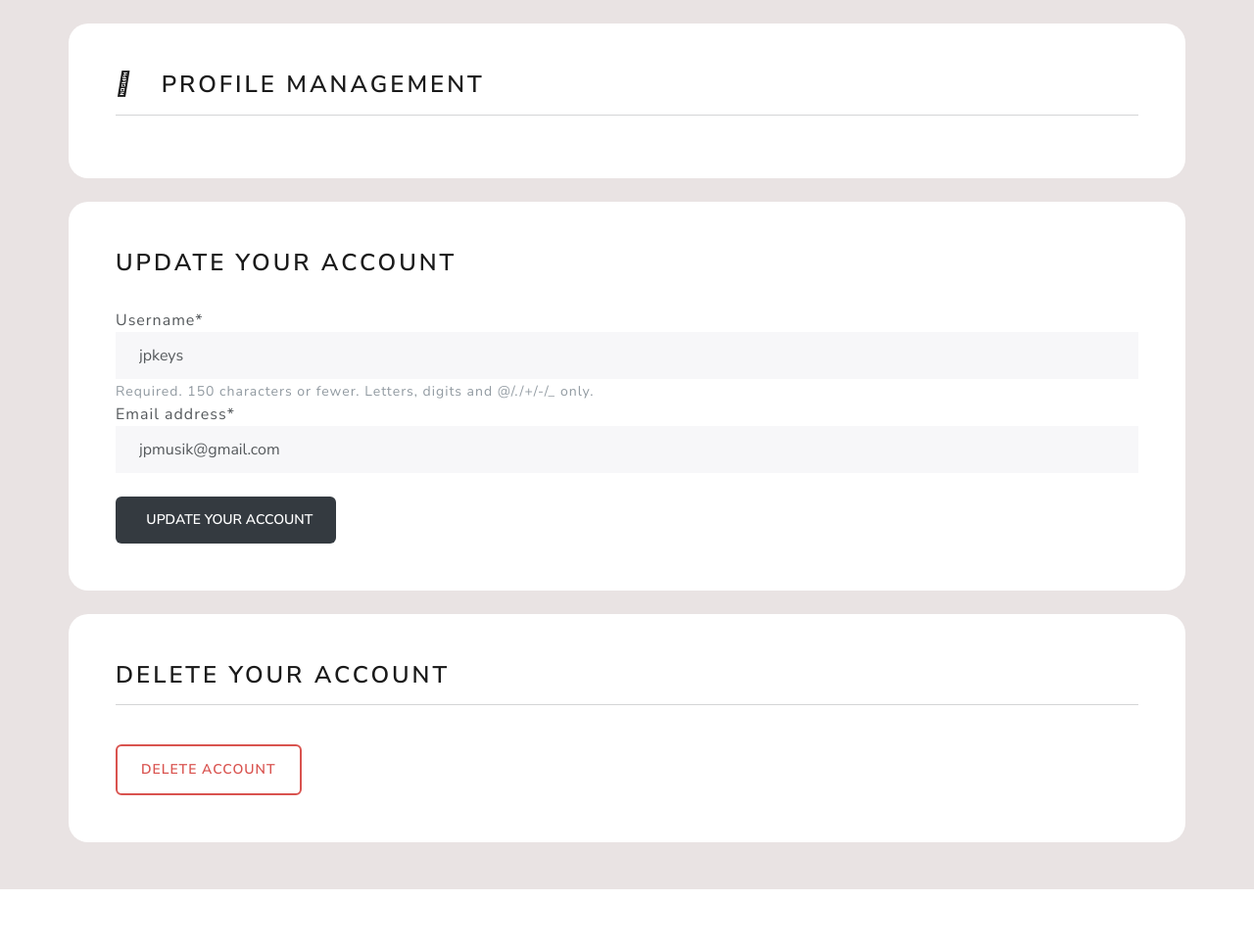
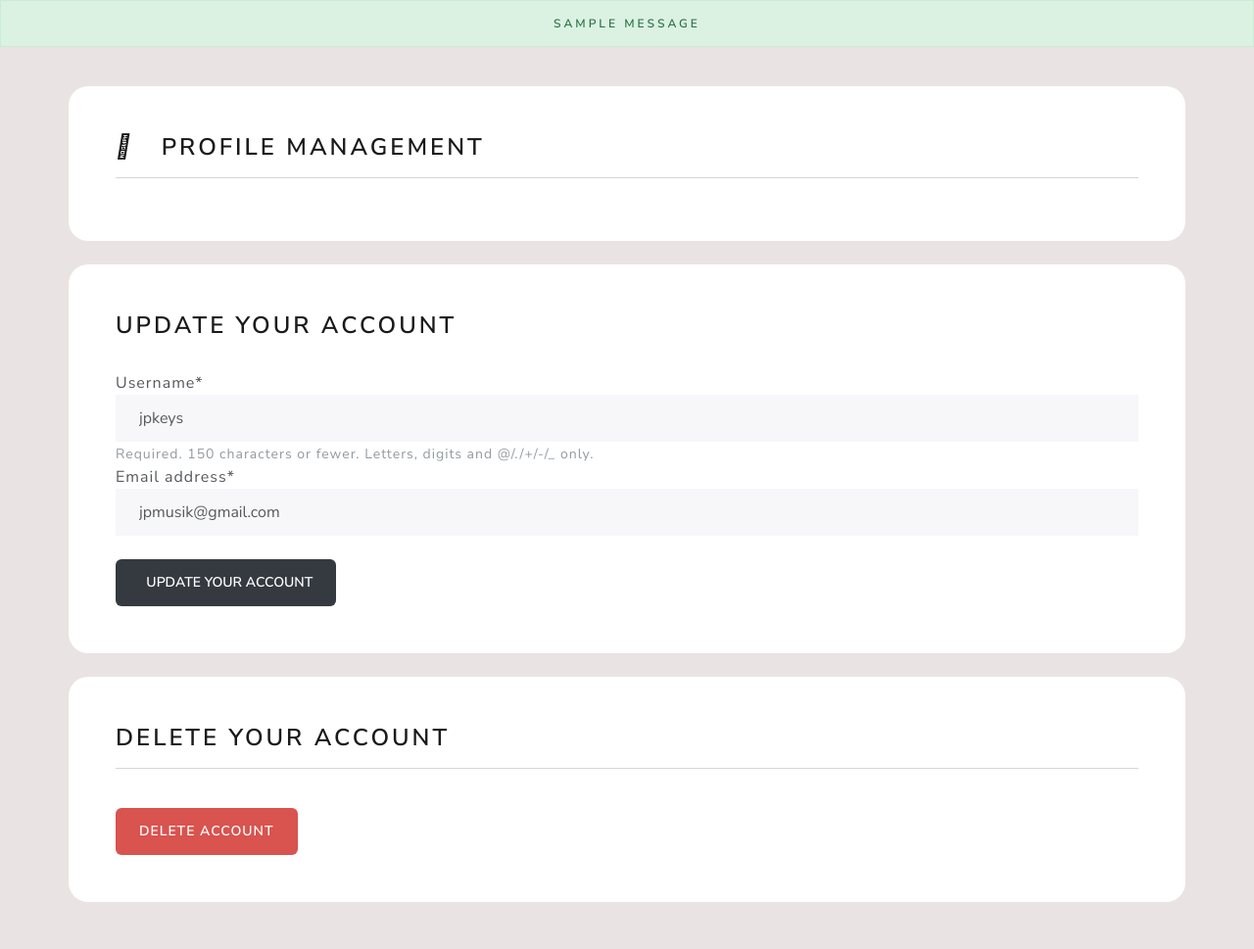
Before and after one commit to Jpkeys29/Ecommerce, a Django app: page /account/profile-management in a window 1280 px wide. Shown: the part 100-1069 px from the top of the page at 98% size. Before the commit the page ends 1008 px from the top, so only its background shows below. Run offline with Django 4.2, Linux system fonts and the light colour scheme; a user stored in the database is signed in; data comes from the database, SQL or seed files in the repository; both versions use the stored data as it was after the commit; one stand-in notice (Sample message) is shown; some libraries are stand-ins or nearby versions.

Commit message:
advanced user notifications

```diff
--- a/account/templates/account/my-login.html
+++ b/account/templates/account/my-login.html
@@ -27,8 +27,10 @@
 
                 <br>
                 <button type="submit" class="btn btn-dark rounded"> &nbsp; Login</button>
-
             </form>
+            <br>
+            <!--To display error message:-->
+            {{form.non_field_errors}}
             <br>
             <a href="{% url 'register' %}">Don't have an account?</a>
         </div>
--- a/account/templates/account/profile-management.html
+++ b/account/templates/account/profile-management.html
@@ -43,7 +43,7 @@
             <h3>Delete your account</h3>
             <hr>
             <br>
-            <a class="btn btn-outline-danger navbar-btn text-red rounded" type="button" href="{% url 'delete-account' %}">Delete account</a>
+            <a class="btn btn-danger navbar-btn text-red rounded" type="button" href="{% url 'delete-account' %}">Delete account</a>
 
         </div>
     </body>
--- a/account/urls.py
+++ b/account/urls.py
@@ -1,5 +1,4 @@
 from django.urls import path
-
 from . import views
 
 urlpatterns = [
@@ -10,5 +9,4 @@ urlpatterns = [
     path('logout',views.user_logout,name='logout'),
     path('profile-management',views.profile_management,name='profile-management'),
     path('delete-account',views.delete_account,name='delete-account'),
-
 ]
--- a/account/views.py
+++ b/account/views.py
@@ -3,6 +3,7 @@ from .forms import CreateUserForm, LoginForm, UpdateUserForm
 from django.contrib.auth.models import auth,User
 from django.contrib.auth import authenticate,login,logout
 from django.contrib.auth.decorators import login_required
+from django.contrib import messages
 
 def register(request):
     form = CreateUserForm
@@ -34,13 +35,26 @@ def my_login(request):
 
 #Logout
 def user_logout(request):
-    auth.logout(request)
+
+    #To loop through all the session keys:
+    try:
+        for key in list(request.session.keys()):
+            if key == 'session_key':
+                continue
+            else:
+                del request.session[key]
+
+    except KeyError:
+        pass
+    messages.success(request, "logout success")
+
     return redirect('store')
 
 @login_required(login_url='my-login') #The decorator prevents unauthenticated users from login in
 def dashboard(request):
     return render(request, 'account/dashboard.html')
 
+# Update
 @login_required(login_url='my-login')
 def profile_management(request):
 
@@ -51,6 +65,7 @@ def profile_management(request):
         user_form = UpdateUserForm(request.POST, instance=request.user)
         if user_form.is_valid():
             user_form.save()
+            messages.info(request, "Account updated") #'info' so that does not get confused with the other 2 messages from delete(line 83) and logout(line 49)
             return redirect('dashboard')
 
     #To populate the user's information
@@ -59,10 +74,12 @@ def profile_management(request):
 
     return render(request, 'account/profile-management.html', context)
 
+# Delete
 @login_required(login_url='my-login')
 def delete_account(request):
     user = User.objects.get(id=request.user.id)
     if request.method == 'POST':
         user.delete()
+        messages.error(request, "Account deleted") #It's send to 'error' instead of 'success' to avoid two messages stemming from base.html line 177
         return redirect('store')
     return render(request,'account/delete-account.html')
--- a/cart/cart.py
+++ b/cart/cart.py
@@ -10,7 +10,7 @@ class Cart():
         #Returning customer - obtain their existing session. 'session_key' could be any other name
         cart = self.session.get('session_key')
 
-        #New user - create a new session
+        #New user - create a new session. It keeps all of the cart items
         if 'session_key' not in request.session:
             cart = self.session['session_key'] = {}
 
--- a/store/templates/store/base.html
+++ b/store/templates/store/base.html
@@ -173,19 +173,23 @@
 
 
     </nav>
+    {% for message in messages %}
+        {% if message.level == DEFAULT_MESSAGE_LEVELS.SUCCESS %}
+            <h6 class="alert alert-success text-center"><i class="fa-solid fa-right-from-bracket"></i>{{message}}</h6>
+        {% endif %}
+        {% if message.level == DEFAULT_MESSAGE_LEVELS.ERROR %}
+            <h6 class="alert alert-danger text-center">{{message}}</h6>
+        {% endif %}
+        {% if message.level == DEFAULT_MESSAGE_LEVELS.INFO %}
+            <h6 class="alert alert-info text-center">{{message}}</h6>
+        {% endif %}
+    {% endfor %}
 
 
     <body>
 
 
         {% block content %}
-
-
-
-
-
-
-
 
         {% endblock %}
 
```
Also changed, not shown: db.sqlite3, 13 other files.
